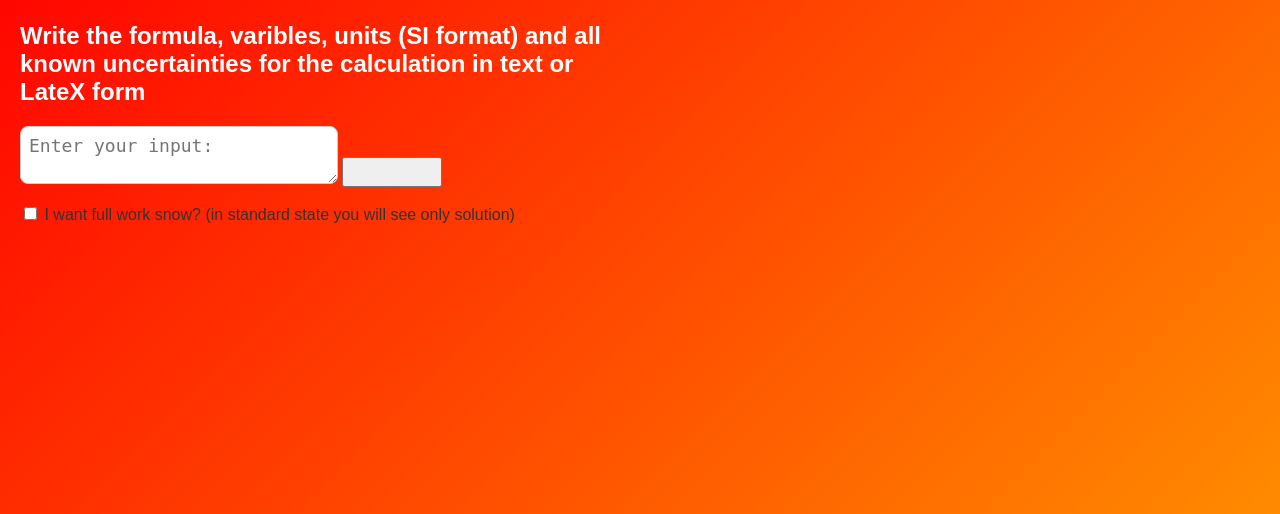
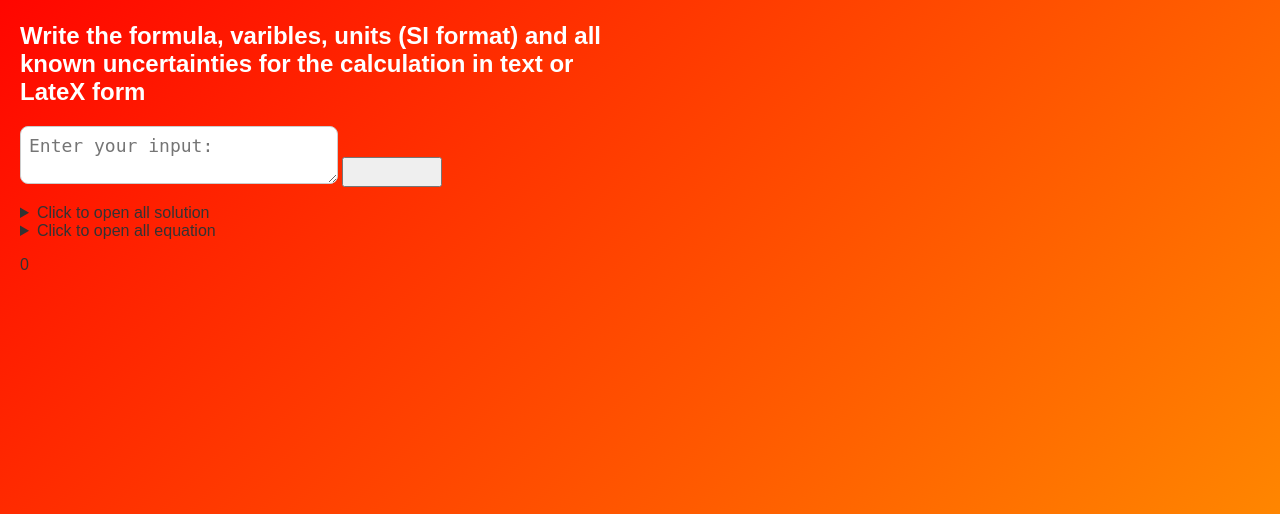
Before and after one commit to ImNotJahan/Emberhacks2025, a Flask app: page / in a window 1280 px wide. Shown: the part 78-592 px from the top of the page. Run offline with Flask 3, Linux system fonts and the light colour scheme; parts of the project's set-up code (start-up, migrations or seed data) failed here and were passed over.

Commit message:
Jihan good luck!

```diff
--- a/app.py
+++ b/app.py
@@ -1,18 +1,25 @@
 from flask import Flask, render_template, request, jsonify
 from latex_extension.data import MeasuredData
+from llm_interface.request_manager import RequestsManager
+from main import parce_json
+from server_to_latex_glue import send_llm_parsing
 
 app = Flask(__name__)
+manager = RequestsManager()
 
 @app.route("/")
 def home(): #Sets the website
     return render_template("index.html")
 @app.route("/getInput", methods=["POST"])  #Gets the input
 def getInput():
+    value = "1"
+    solution = "solution 1111+1111=2222"
+    equation = "equation***"
+
     data = request.get_json()
     text = data.get("text", "")
-    isFull = data.get("isFull", "")
-    print(text)
-    print(isFull)
-    return jsonify({"message": f"Answer: {text}"}) #Gives out teh answer
+    answerDic, equationPy = parce_json(manager.get_response(text))
+    send_llm_parsing(equationPy,answerDic)
+    return jsonify({"message": f"Answer: {answerDic}"},{"val": f"Answer: {value}"},{"sol": f"Answer: {solution}"},{"equ": f"Answer: {equation}"}) #Gives out the answer
 
 #python -m flask run
--- a/main.py
+++ b/main.py
@@ -9,10 +9,12 @@ def main():
 
 def parce_json(json_text):
     data = json.loads(json_text)["variables"]
+    equation = json.loads(json_text)["equation"]["python_string_repr"]
     newdata = {}
     for dic in data:
         newdata[dic["name"]] = MeasuredData(dic["value"],dic["uncertainty"])
-    return newdata
+
+    return newdata, equation
 
 if __name__ == "__main__":
     main()
--- a/static/script.js
+++ b/static/script.js
@@ -1,14 +1,5 @@
 document.getElementById("Btn_input").addEventListener("click", async () => {
   const input = document.getElementById("input").value;
-  const fw = document.getElementById("full_work");
-  var checked = false;
-
-  if (fw.checked){
-    checked =true;
-  }
-  else{
-    checked = false;
-  }
 
   //Sends the input
   const response = await fetch("/getInput", {
@@ -16,7 +7,8 @@ document.getElementById("Btn_input").addEventListener("click", async () => {
     headers: { "Content-Type": "application/json" },
     body: JSON.stringify({ text: input , isFull: checked})
   });
-
-  document.getElementById("responseText").textContent = data.message;//Prints out the values
-  const box = document.getElementById("darkMode");
+  document.getElementById("responseText").textContent = data.message;//Prints out the values ----TEST TEST TEST
+  document.getElementById("sol").textContent = data.sol;//Prints out the values
+  document.getElementById("equ").textContent = data.equ;//Prints out the values
+  document.getElementById("val").textContent = data.val;//Prints out the values
 });
--- a/templates/index.html
+++ b/templates/index.html
@@ -19,11 +19,18 @@
       <button type = "submit" id="Btn_input">
     </section>
     <p id="responseText"></p>
+    <section>
+      <details>
+        <summary>Click to open all solution</summary>
+        <p id = "sol"></p>
+      </details>
+      <details>
+        <summary>Click to open all equation</summary>
+        <p id = "equ"></p>
+      </details>
+      <p id = "val">0</p>
+    </section>
   </main>
-  <footer>
-    <input type="checkbox" id="full_work">
-    I want full work snow? (in standard state you will see only solution)
-  </footer>
   <script src="{{ url_for('static', filename='script.js') }}"></script>
 </body>
 </html>
```
Also changed, not shown: llm_interface/request_manager.py (+7 -4 lines).
